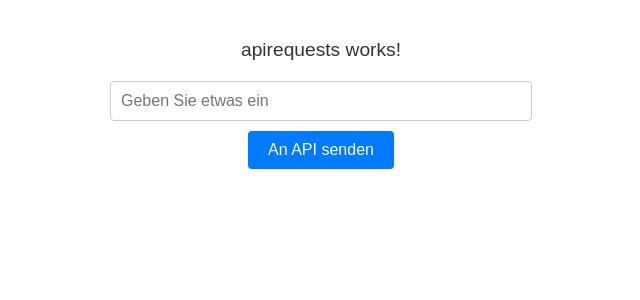
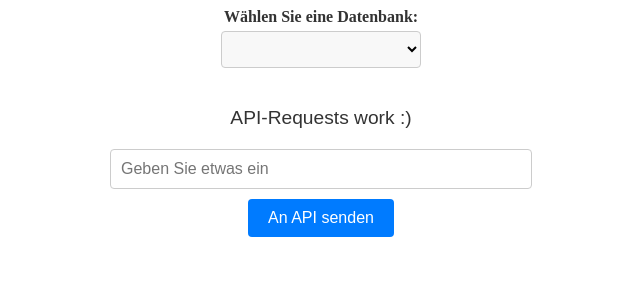
Before and after one commit to joh1932006/JSON_Suchseiten_Github, an Angular app in the folder JSON_Suchseiten_Projekt/frontend/database-query-frontend/: page / in a window 1280 px wide. Shown: the top 300 px of the page, without its empty margins (319-959 px from the left). Built offline with nearby package versions, Linux system fonts and the light colour scheme.

Commit message:
Oberfläche Datenbank auswählen

```diff
--- a/JSON_Suchseiten_Projekt/frontend/database-query-frontend/src/app/apirequests/apirequests.component.html
+++ b/JSON_Suchseiten_Projekt/frontend/database-query-frontend/src/app/apirequests/apirequests.component.html
@@ -1,4 +1,4 @@
-<p>apirequests works!</p>
+<p>API-Requests work :)</p>
 <input type="text" [(ngModel)]="inputText" placeholder="Geben Sie etwas ein" />
 <button (click)="sendText()">An API senden</button>
 
--- a/JSON_Suchseiten_Projekt/frontend/database-query-frontend/src/app/app.component.css
+++ b/JSON_Suchseiten_Projekt/frontend/database-query-frontend/src/app/app.component.css
@@ -0,0 +1,28 @@
+/* Stil für das Dropdown-Menü */
+.dropdown-container {
+    display: flex;
+    flex-direction: column;
+    align-items: center;
+    margin-bottom: 20px;
+  }
+
+  label {
+    font-size: 1em;
+    font-weight: bold;
+    color: #333;
+    margin-bottom: 5px;
+  }
+
+  select {
+    width: 200px;
+    padding: 8px;
+    font-size: 1em;
+    border: 1px solid #ccc;
+    border-radius: 4px;
+    background-color: #f8f8f8;
+    transition: border-color 0.3s;
+  }
+
+  select:focus {
+    border-color: #007bff;
+  }
--- a/JSON_Suchseiten_Projekt/frontend/database-query-frontend/src/app/app.component.html
+++ b/JSON_Suchseiten_Projekt/frontend/database-query-frontend/src/app/app.component.html
@@ -1,3 +1,12 @@
 
 
-<app-apirequests></app-apirequests>
+<div class="dropdown-container">
+    <label for="databaseSelect">Wählen Sie eine Datenbank:</label>
+    <select id="databaseSelect" [(ngModel)]="selectedDatabase">
+      <option *ngFor="let database of databases" [value]="database">{{ database }}</option>
+    </select>
+  </div>
+
+  <p *ngIf="selectedDatabase" style="text-align: center;">Aktuell ausgewählte Datenbank: {{ selectedDatabase }}</p>
+
+  <app-apirequests></app-apirequests>
--- a/JSON_Suchseiten_Projekt/frontend/database-query-frontend/src/app/app.component.ts
+++ b/JSON_Suchseiten_Projekt/frontend/database-query-frontend/src/app/app.component.ts
@@ -1,14 +1,18 @@
 import { Component } from '@angular/core';
-import { APIRequestsComponent } from './apirequests/apirequests.component'; // Pfad zur apirequests-Komponente
+import { APIRequestsComponent } from './apirequests/apirequests.component';
 import { HttpClientModule } from '@angular/common/http';
+import { CommonModule } from '@angular/common';
+import { FormsModule } from '@angular/forms';
 
 @Component({
   selector: 'app-root',
   standalone: true,
-  imports: [APIRequestsComponent, HttpClientModule], // Komponente importieren
+  imports: [APIRequestsComponent, HttpClientModule, CommonModule, FormsModule],
   templateUrl: './app.component.html',
   styleUrls: ['./app.component.css']
 })
 export class AppComponent {
   title = 'mein-projekt';
+  databases: string[] = ['Datenbank1', 'Datenbank2', 'Datenbank3'];
+  selectedDatabase: string = '';
 }
```
